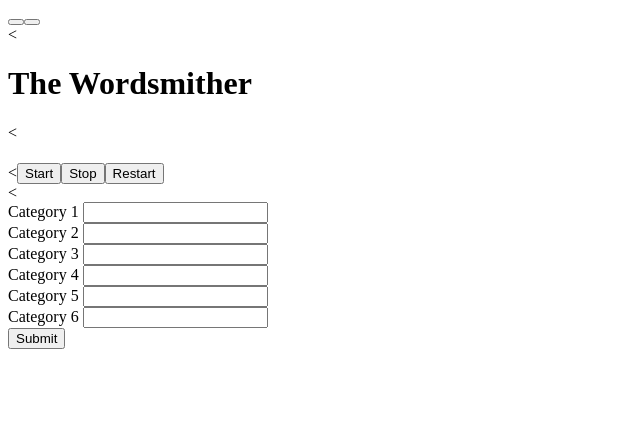
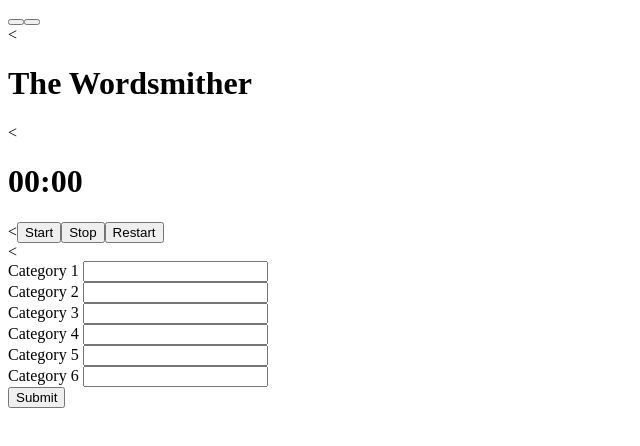
Before and after one commit to m2creger/the-wordsmither, a plain HTML site: page index.html in a window 1280 px wide. Shown: the whole page, without its empty margins (0-640 px from the left). Drawn offline with nearby package versions, Linux system fonts and the light colour scheme; no server answers.

```diff
--- a/index.html
+++ b/index.html
@@ -10,7 +10,7 @@
 	<div>
 		<div class="topArea"><button></button><button></button></div>
 		<div><<h1>The Wordsmither</h1></div>
-		<div><<h1 id="timerDigits"></h1></div>
+		<div><<h1 id="timerDigits">00:00</h1></div>
 		<div><<button id="startGameButton" onclick="startTimer()">Start</button><button>Stop</button><button>Restart</button></div>
 		<div>
 			<<form class="form" method="GET">
@@ -45,8 +45,6 @@
 
 	</div>
 
-
-
 <script   src="https://code.jquery.com/jquery-3.2.1.min.js"   integrity="sha256-hwg4gsxgFZhOsEEamdOYGBf13FyQuiTwlAQgxVSNgt4="   crossorigin="anonymous"></script>
 <script src="./js/app.js"></script>
 </body>
```
Also changed, not shown: css/results.css (added), results.html (added).
